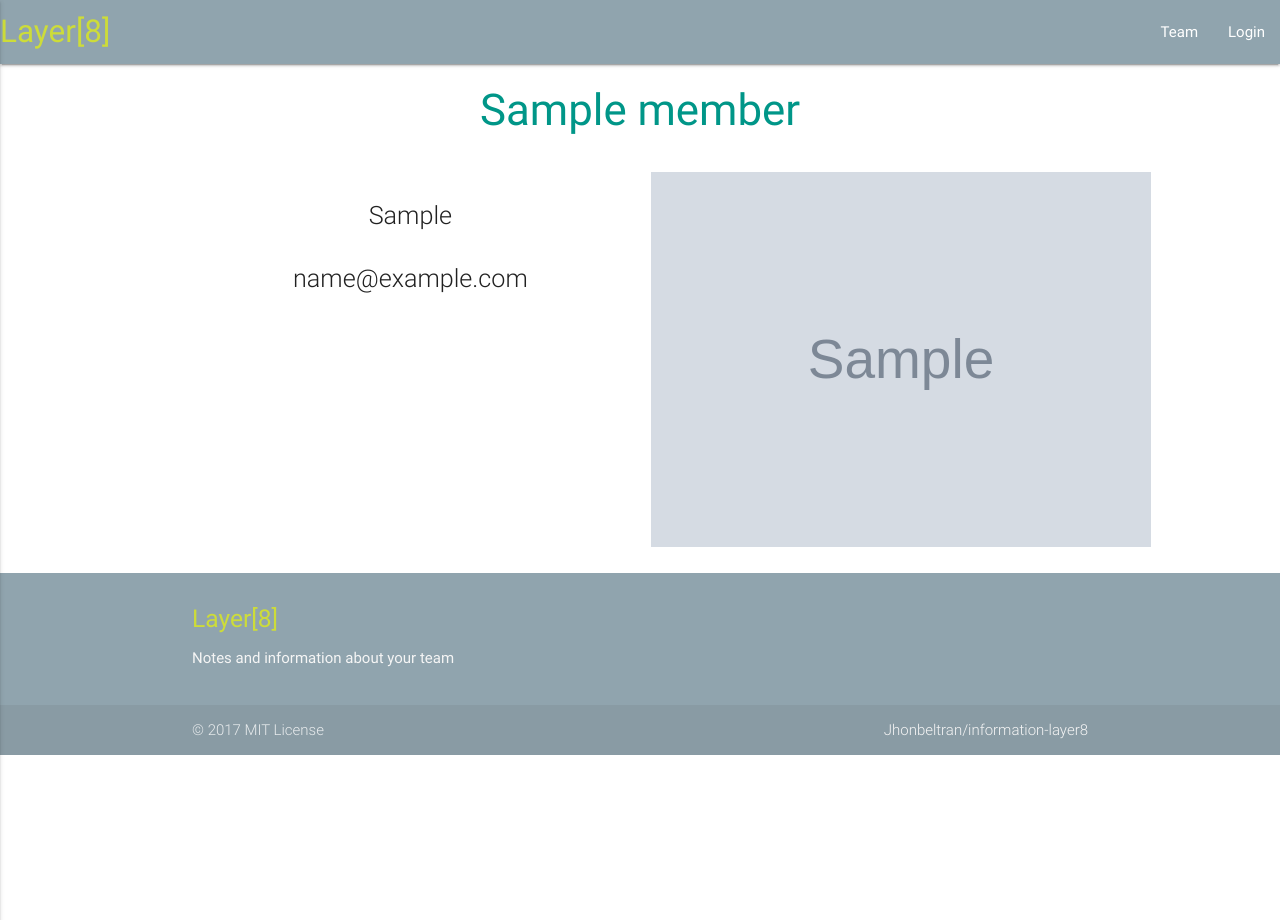
After one commit to Yojanpardo/information-layer8, a Django app: template templates/members/member_detail.html in a window 1280 px wide. The commit adds this page. Run offline with Django 3.2, Linux system fonts and the light colour scheme; the template is opened without the code that fills it: most values are stand-ins (such as "Sample title", 1, 10 or a date in 2020); grey boxes marked "Sample" are stand-in pictures; some libraries are stand-ins or nearby versions.

Commit message:
Agrego el template member_detail y agrego al navbar la url a /member/

```diff
--- /dev/null
+++ b/static/css/index.css
@@ -0,0 +1,4 @@
+img {
+        width: 500px;
+        /*height: 500px;*/
+      }
--- a/templates/base.html
+++ b/templates/base.html
@@ -8,7 +8,7 @@
     <link href="http://fonts.googleapis.com/icon?family=Material+Icons" rel="stylesheet">
 	<!-- Compiled and minified CSS -->
   	<link rel="stylesheet" href="{% static 'css/materialize.css' %}">
-    <!-- <link rel="stylesheet" href="{% static 'css/index.css' %}"> -->
+    <link rel="stylesheet" href="{% static 'css/index.css' %}">
   	<!--Let browser know website is optimized for mobile-->
     <meta name="viewport" content="width=device-width, initial-scale=1.0"/>
 </head>
@@ -31,6 +31,11 @@
                       Admin
                     </a>
         					{% endif %}
+        				</li>
+                <li>
+        						<a href="{% url "members:member" %}">
+                      Team
+                    </a>
         				</li>
         				<li>
         					{% if user and not user.is_anonymous %}
@@ -57,6 +62,11 @@
                       Admin
                     </a>
         					{% endif %}
+        				</li>
+                <li>
+        						<a href="{% url "members:member" %}">
+                      Team
+                    </a>
         				</li>
         				<li>
         					{% if user and not user.is_anonymous %}
--- /dev/null
+++ b/templates/members/member_detail.html
@@ -0,0 +1,26 @@
+{% extends "base.html" %}
+{% block page_title %}
+	{{ product.name }}
+{% endblock %}
+{% block content %}
+	<div class="container">
+		<div class="row center">
+			<h3 class="teal-text">{{ member.name }}</h3>
+		</div>
+		<div class="row center">
+			<div class="col s12 m6">
+				<p class="flow-text">
+					{{ member.personal_skills }}
+				</p>
+				<p class="flow-text">
+					{{ member.email }}
+				</p>
+			</div>
+			<div class="col s12 m6">
+				<img src="{{ member.photo.url }}" alt="">
+			</div>
+
+		</div>
+
+	</div>
+{% endblock %}
```
